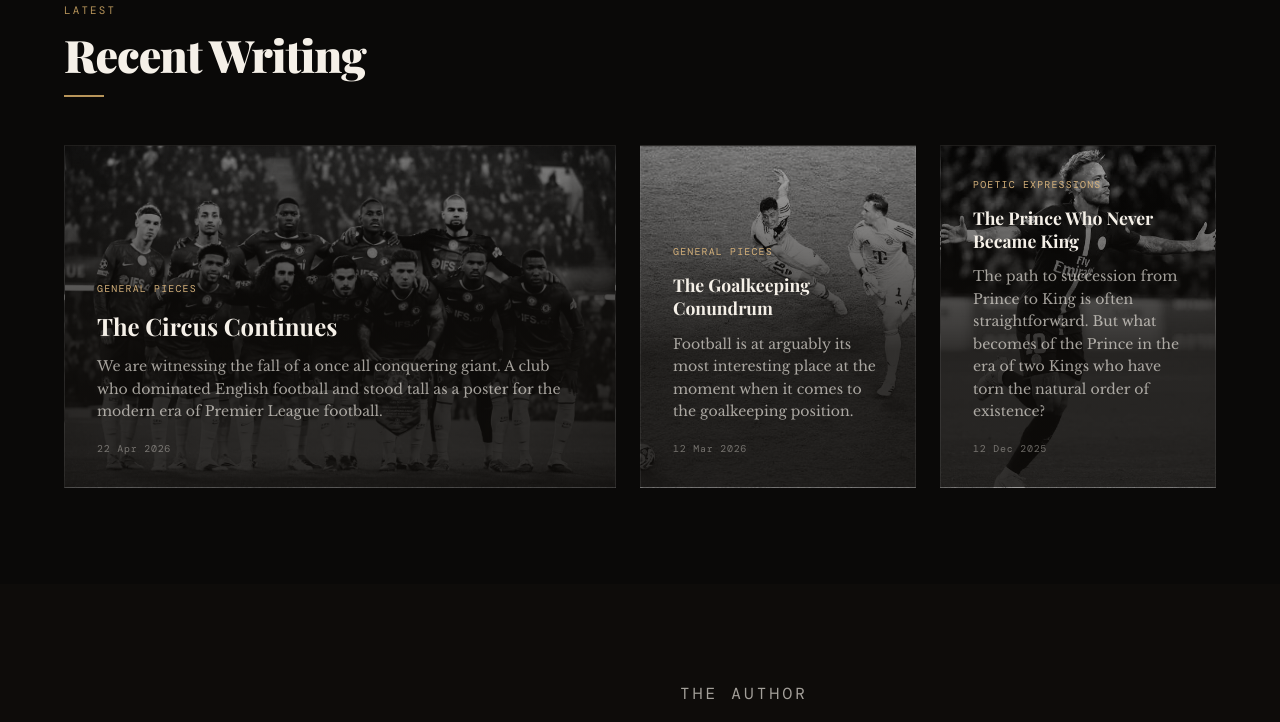
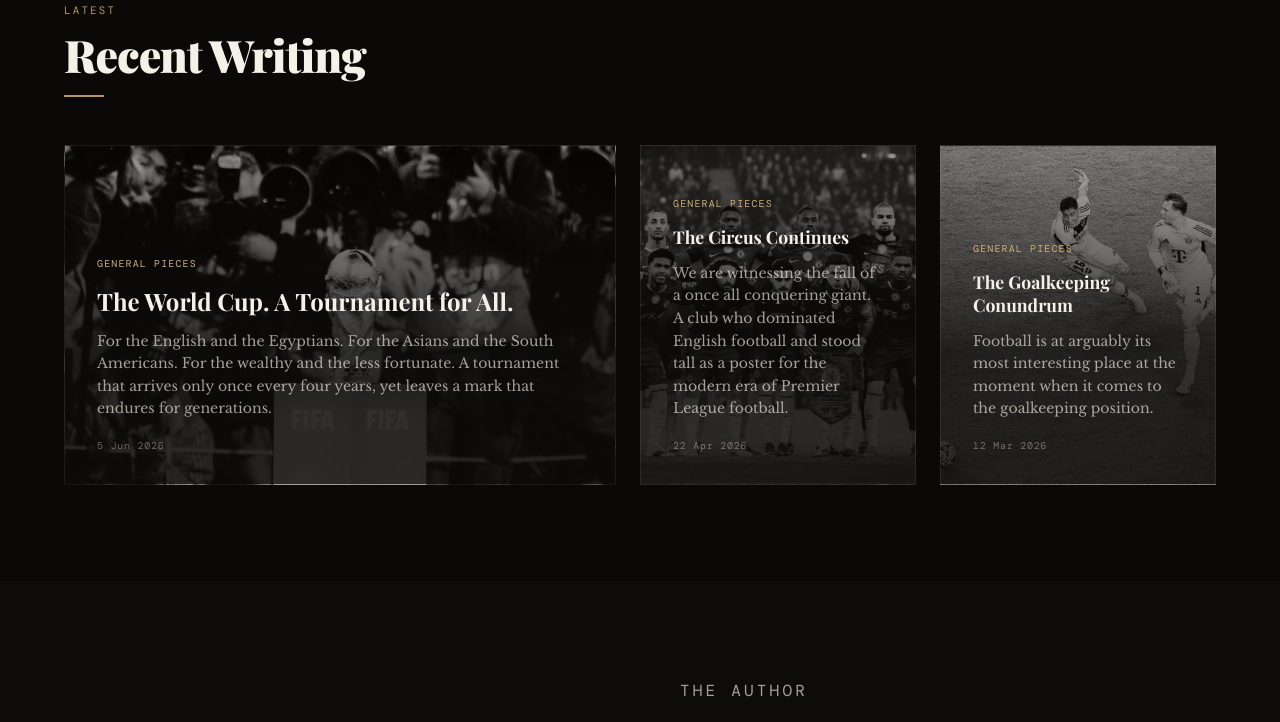
Before and after one commit to FootballBecomesPoetry/FootballBecomesPoetry.github.io, a plain HTML site: page index.html in a window 1280 px wide. Shown: the part 1591-2313 px from the top of the page. Drawn offline with nearby package versions, Linux system fonts and the light colour scheme; a web font is replaced by a local one.

Commit message:
Update index.html

```diff
--- a/index.html
+++ b/index.html
@@ -228,6 +228,44 @@ The badge still exists.
 But what it represents has faded.
 What remains is not Chelsea as it was.
 Only the shadow of it.`
+  },
+  {
+    id:"world-cup-2026",title:"The World Cup. A Tournament for All.",category:"general",date:"2026-06-05",
+    image:"images/worldcup.jpg",
+    excerpt:"For the English and the Egyptians. For the Asians and the South Americans. For the wealthy and the less fortunate. A tournament that arrives only once every four years, yet leaves a mark that endures for generations.",
+    content:`The World Cup. A tournament for all.
+
+For the English and the Egyptians. For the Asians and the South Americans. For the wealthy and the less fortunate. For those watching from living rooms thousands of miles away and for those filling the stadiums across North America. It is a tournament that arrives only once every four years, yet every edition leaves a mark upon the world that endures for generations. Long after the final whistle sounds, long after the confetti settles, its stories are carried forward in memory, passed down like folklore from one generation to the next.
+
+For the World Cup is more than a football tournament. It is humanity gathered beneath one banner. It is Mexicans dancing alongside Congolese supporters in the stands. Germans sharing a cold beer with South Africans. Strangers separated by language, culture and geography finding common ground in ninety minutes and a ball.
+
+For one month, the noise of the world fades into the background. Conflicts are forgotten. Divides are softened. Millions wear their nation's colours proudly across their chests and stand together in celebration of something greater than themselves. Because for those ninety minutes, football becomes more than a game.
+
+It becomes a moment. A moment forever etched into history.
+
+This is where legends are born and where dreams become reality. It is where the giants are challenged and where the so called smaller nations are given a stage upon which to shock the world. For Curacao, Cape Verde, Uzbekistan and Jordan, 2026 represents a chapter never before written. Their first World Cup. A moment of immense pride. A reward for generations of players, supporters and dreamers who believed that one day their nation would stand among football's elite.
+
+Their journey has already made history. Now they arrive determined to make even more. For others, this World Cup is not about a beginning but a return. The Democratic Republic of the Congo and Haiti have qualified for the World Cup for the first time in more than half a century. Two nations whose stories over the past fifty years have been marked by hardship, instability and struggle.
+
+Football cannot solve those challenges. But it can provide something powerful.
+
+Hope.
+
+A reminder that even after decades of setbacks, a story can change. That fortunes can be rewritten. That moments of joy can emerge from the most difficult circumstances. Their presence on this stage is a symbol of resilience. A reflection of nations that refused to stop believing.
+
+To some, football is only a game. But this World Cup will serve as a reminder of the extraordinary beauty that the game can create. Its ability to inspire generations. To unite people who would otherwise never meet. To give voice to entire nations. To awaken dreams long thought dormant. Football is the world's game for a reason.
+
+And the World Cup is where that truth becomes reality.
+
+The world is ready.
+
+The fans are ready.
+
+The players are ready.
+
+Now it is time to paint the globe in your nation's colours. Time for new heroes to emerge. Time for unforgettable stories to be written.
+
+Time for nations to chase immortality.`
   }
 ];
 
```
